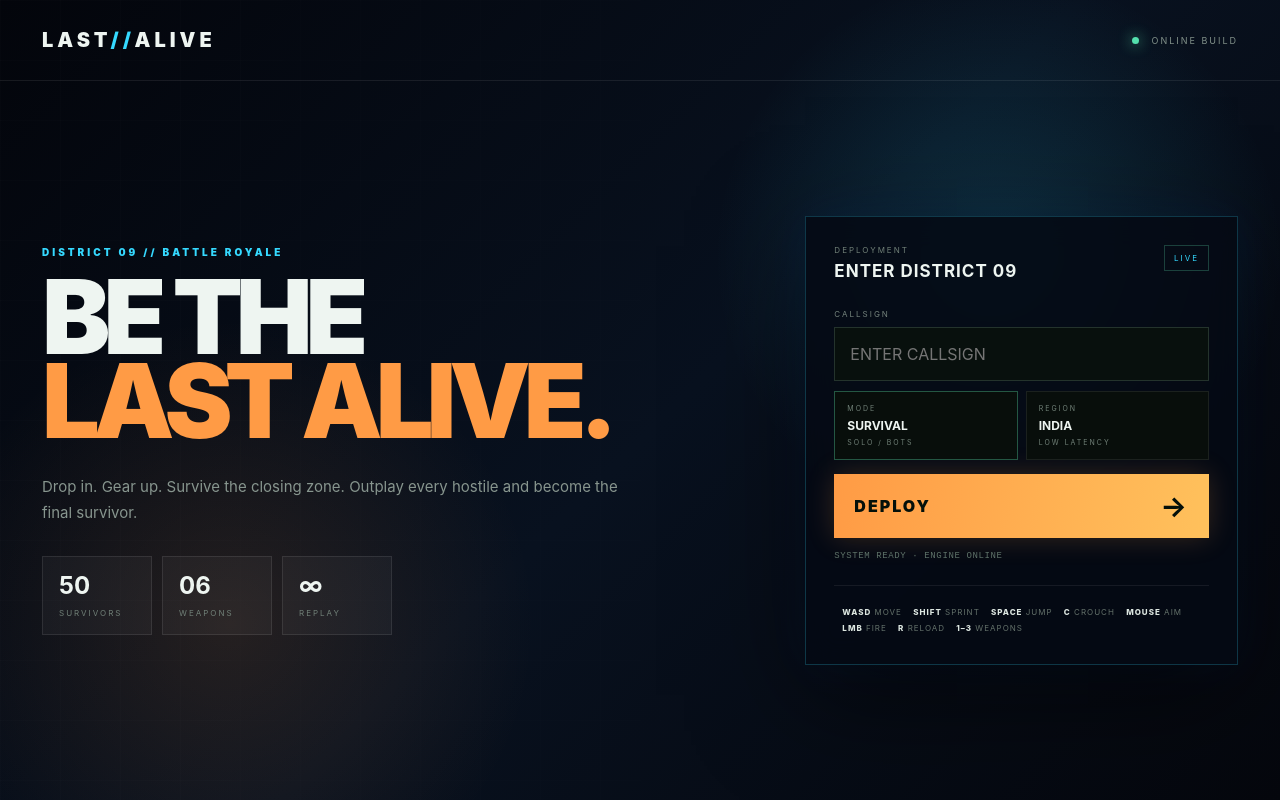
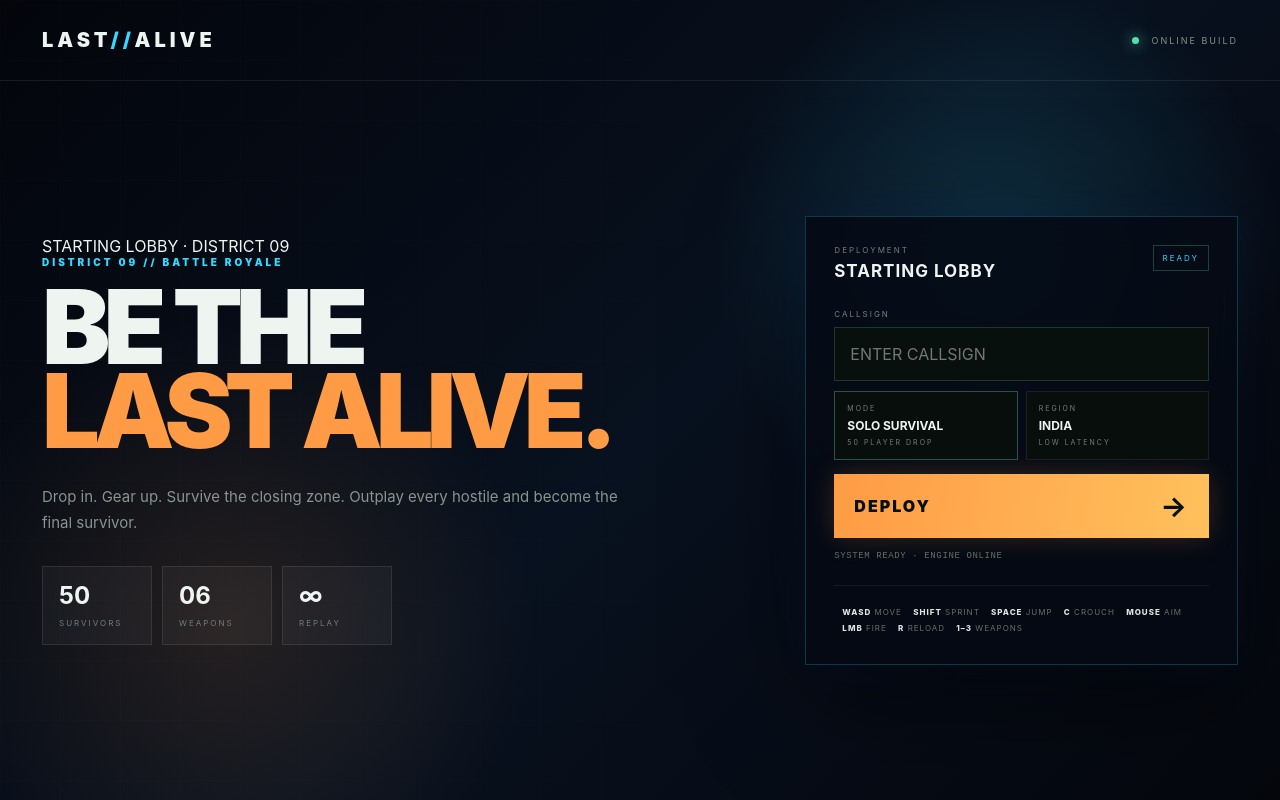
Before and after one commit to aivisionweb-png/lastalive.com, a plain HTML site: page index.html in a window 1280 px wide. Drawn offline with nearby package versions, Linux system fonts and the light colour scheme.

Commit message:
Add Starting Lobby presentation

```diff
--- a/index.html
+++ b/index.html
@@ -120,6 +120,7 @@
 
       <section class="hero-copy">
 
+        <div class="lobby-badge"><i></i> STARTING LOBBY <span>· DISTRICT 09</span></div>
         <div class="eyebrow">
           DISTRICT 09 // BATTLE ROYALE
         </div>
@@ -174,13 +175,13 @@
             </small>
 
             <strong>
-              ENTER DISTRICT 09
+              STARTING LOBBY
             </strong>
 
           </div>
 
           <span class="live-dot">
-            LIVE
+            READY
           </span>
 
         </div>
@@ -213,11 +214,11 @@
             </span>
 
             <b>
-              SURVIVAL
+              SOLO SURVIVAL
             </b>
 
             <small>
-              SOLO / BOTS
+              50 PLAYER DROP
             </small>
 
           </div>
```
